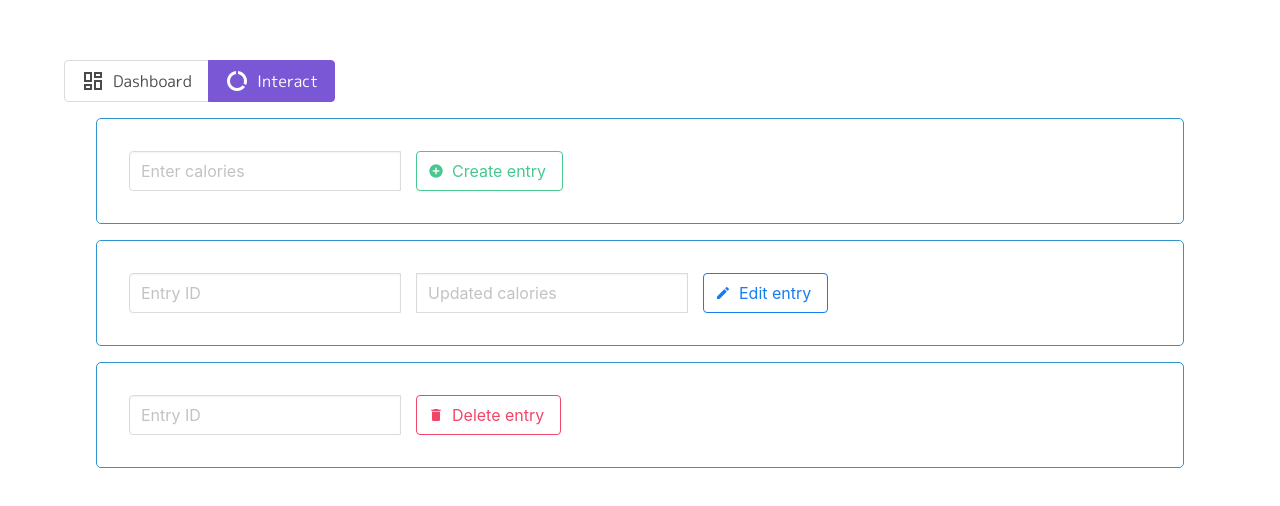
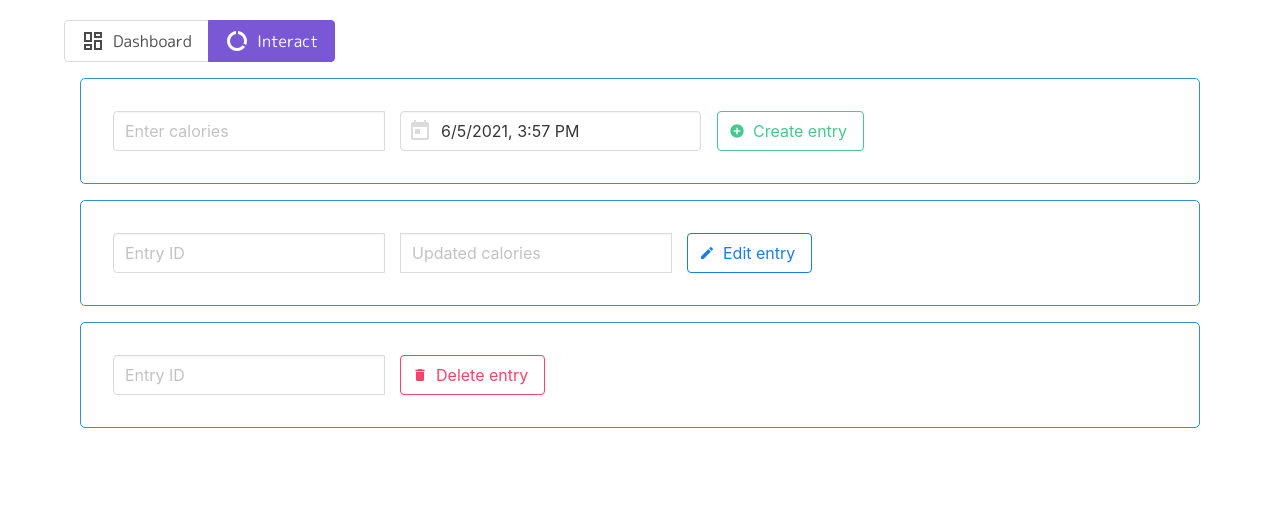
Before and after one commit to djvaroli/road-to-83, a Vue app in the folder frontend/: page / in a window 1280 px wide. Both pictures are taken after a click on the tab "Interact". Shown: the top 506 px of the page. Built offline with nearby package versions, Linux system fonts and the light colour scheme; no server answers.

Commit message:
pagination in table and base URL via env

```diff
--- a/frontend/src/App.vue
+++ b/frontend/src/App.vue
@@ -16,7 +16,6 @@
 <script>
 import CalorieDashboard from "./components/CalorieDashboard";
 import EntryInteractionComponent from "./components/EntryInteractionComponent";
-import axios from "axios";
 
 export default {
   name: 'App',
@@ -35,11 +34,10 @@ export default {
   },
   methods: {
     fetchData() {
-      const url = "http://127.0.0.1:8003/history/window_calories";
       const params = {
         windowSizeDays: 14
       }
-      axios.get(url, {
+      this.axios.get("/history/window_calories", {
         params: params
       })
       .then((response) => {
@@ -63,6 +61,6 @@ export default {
   -moz-osx-font-smoothing: grayscale;
   text-align: center;
   color: $text-color;
-  margin-top: 60px;
+  margin-top: 20px;
 }
 </style>
--- a/frontend/src/components/CalorieDashboard.vue
+++ b/frontend/src/components/CalorieDashboard.vue
@@ -4,8 +4,8 @@
       <CalorieHistoryGraph :series="data.series" :chartOptions="data.chartOptions"></CalorieHistoryGraph>
     </div>
     <div class="dashboard-row">
+      <CalorieSummaryTable :calorieSummaryData="data.calorieSummaryData"></CalorieSummaryTable>
       <CalorieHistoryTable :history="data.history"></CalorieHistoryTable>
-      <CalorieSummaryTable :calorieSummaryData="data.calorieSummaryData"></CalorieSummaryTable>
     </div>
   </div>
 </template>
--- a/frontend/src/components/CalorieHistoryTable.vue
+++ b/frontend/src/components/CalorieHistoryTable.vue
@@ -4,6 +4,8 @@
         :data="history"
         :hoverable="true"
         :mobile-cards="true"
+        :paginated="true"
+        :per-page="5"
     >
       <b-table-column field="display_date" label="Date" v-slot="props">
         {{ props.row.display_date }}
@@ -12,6 +14,11 @@
       <b-table-column field="calories" label="Calories" v-slot="props" :numeric="true">
         {{ props.row.calories }}
       </b-table-column>
+
+      <b-table-column  field="id" label="Entry ID" v-slot="props">
+        {{ props.row.id }}
+      </b-table-column>
+
       <template #empty>
         <div class="has-text-centered">No records</div>
       </template>
@@ -45,6 +52,10 @@ export default {
 <style scoped lang="scss">
   #calorie-history-table {
     @include bordered-dashboard-card;
+    margin-left: 1rem;
+    @media screen and (max-width: $mobile-screen-max-width) {
+      margin-left: 0;
+    }
   }
 
 </style>
--- a/frontend/src/components/EntryInteractionComponent.vue
+++ b/frontend/src/components/EntryInteractionComponent.vue
@@ -8,6 +8,16 @@
             placeholder="Enter calories"
         >
         </b-input>
+        <b-field>
+          <b-datetimepicker
+              placeholder="Type or select a date..."
+              v-model="selectedDate"
+              icon="calendar-today"
+              :locale="undefined"
+              class="margin-left-1"
+              editable>
+          </b-datetimepicker>
+        </b-field>
         <b-button
             id="new-calorie-entry-button"
             icon-left="plus-circle"
@@ -65,9 +75,6 @@
 </template>
 
 <script>
-import axios from 'axios';
-
-const urlBase = "http://127.0.0.1:8003";
 
 export default {
   name: "EntryInteractionComponent",
@@ -76,18 +83,19 @@ export default {
       newCalorieQuantity: null,
       editCalorieQuantity: null,
       editEntryId: null,
-      deleteEntryId: null
+      deleteEntryId: null,
+      selectedDate: new Date()
     }
   },
   methods: {
     createEntry() {
-      if (!this.newCalorieQuantity) {
-        this.openDangerToast("You forgot to enter a calorie amount!");
+      if (!this.newCalorieQuantity || !this.selectedDate) {
+        this.openDangerToast("You forgot to enter a calorie amount or date of entry!");
         return;
       }
-      const url = urlBase + "/calories/entry/create"
-      axios.post(url, {
-        "calories": parseInt(this.newCalorieQuantity)
+      this.axios.post("/calories/entry/create", {
+        "calories": parseInt(this.newCalorieQuantity),
+        "timestamp": parseInt(this.selectedDate.getTime() / 1000)
       })
       .then( () => {
         this.openSuccessToast("Entry created successfully!");
@@ -103,8 +111,7 @@ export default {
         return
       }
 
-      const url = urlBase + "/calories/entry/edit";
-      axios.post(url, {
+      this.axios.post("/calories/entry/edit", {
         "document_id": this.editEntryId,
         "updatedDocument": {
           "calories": parseInt(this.editCalorieQuantity)
@@ -123,8 +130,8 @@ export default {
         this.openDangerToast("You forgot to enter the ID of the document to delete!")
         return;
       }
-      const url="http://127.0.0.1:8003/calories/entry/delete";
-      axios.post(url, {
+
+      this.axios.post("/calories/entry/delete", {
         document_id: this.deleteEntryId
       })
       .then( () => {
@@ -149,7 +156,6 @@ export default {
       })
     },
     emitEntryUpdate() {
-      console.log("Emitting!");
       this.$emit("entry-update");
     }
   }
--- a/frontend/src/main.js
+++ b/frontend/src/main.js
@@ -5,12 +5,19 @@ import Buefy from 'buefy'
 import 'buefy/dist/buefy.css'
 import VueApexCharts from 'vue-apexcharts'
 
+import axios from 'axios'
+import VueAxios from 'vue-axios'
+
 Vue.use(Buefy)
 Vue.use(VueApexCharts)
+Vue.use(VueAxios, axios)
+Vue.axios.defaults.baseURL = process.env.VUE_APP_BASE_URL
+
 
 Vue.component('apexchart', VueApexCharts)
 Vue.config.productionTip = false
 
+
 new Vue({
   render: h => h(App),
 }).$mount('#app')
--- a/frontend/src/styles/_common.scss
+++ b/frontend/src/styles/_common.scss
@@ -30,13 +30,12 @@ $increments: 1, 2, 3;
 
 @mixin bordered-dashboard-card {
   @include bordered-dashboard-card-mixin;
-  margin: 0 1rem;
   border-radius: $dashboard-card-border-radius;
 }
 
 @mixin mobile-dashboard-card-styling {
   max-width: 100%;
-  margin: 0.5rem 1rem;
+  margin: 0.5rem 0;
 }
 
 
@@ -61,7 +60,6 @@ $increments: 1, 2, 3;
 .figure {
   @include bordered-dashboard-card;
   flex-grow: 1;
-  //max-width: 60%;
   @media screen and (max-width: $mobile-screen-max-width){
     @include mobile-dashboard-card-styling;
   }
```
